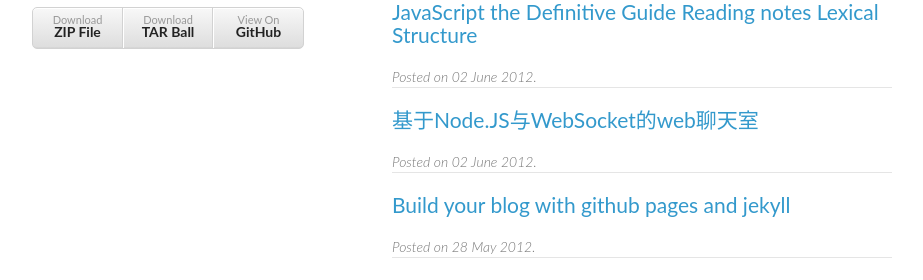
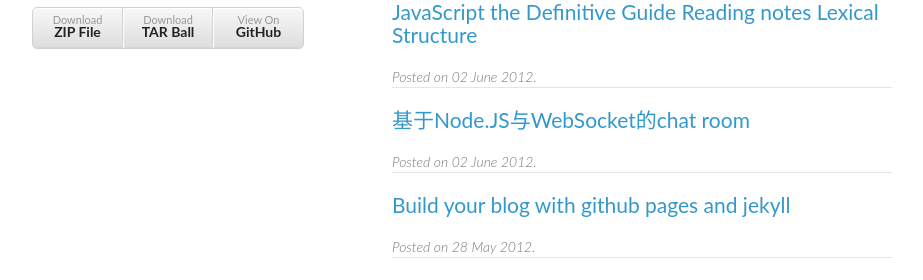
Before and after one commit to naiteluo/blog, a Jekyll site: the page built from index.html, in a window 1280 px wide. Shown: the part 194-474 px from the top of the page, without its empty margins (178-1101 px from the left). Built offline with Jekyll 4.4.1, drawn with Linux system fonts in a browser that asks for light colours; Markdown is read by kramdown in place of the engine named in the settings.

Commit message:
edit post

```diff
--- a/_posts/2012-06-02-build-a-web-chat-room-with-nodejs-and-socketio.md
+++ b/_posts/2012-06-02-build-a-web-chat-room-with-nodejs-and-socketio.md
@@ -1,6 +1,6 @@
 ---
 layout: post
-title: 基于Node.JS与WebSocket的web聊天室
+title: 基于Node.JS与WebSocket的chat room
 ---
 
 # 基于Node.JS与WebSocket的web聊天室 #
```
